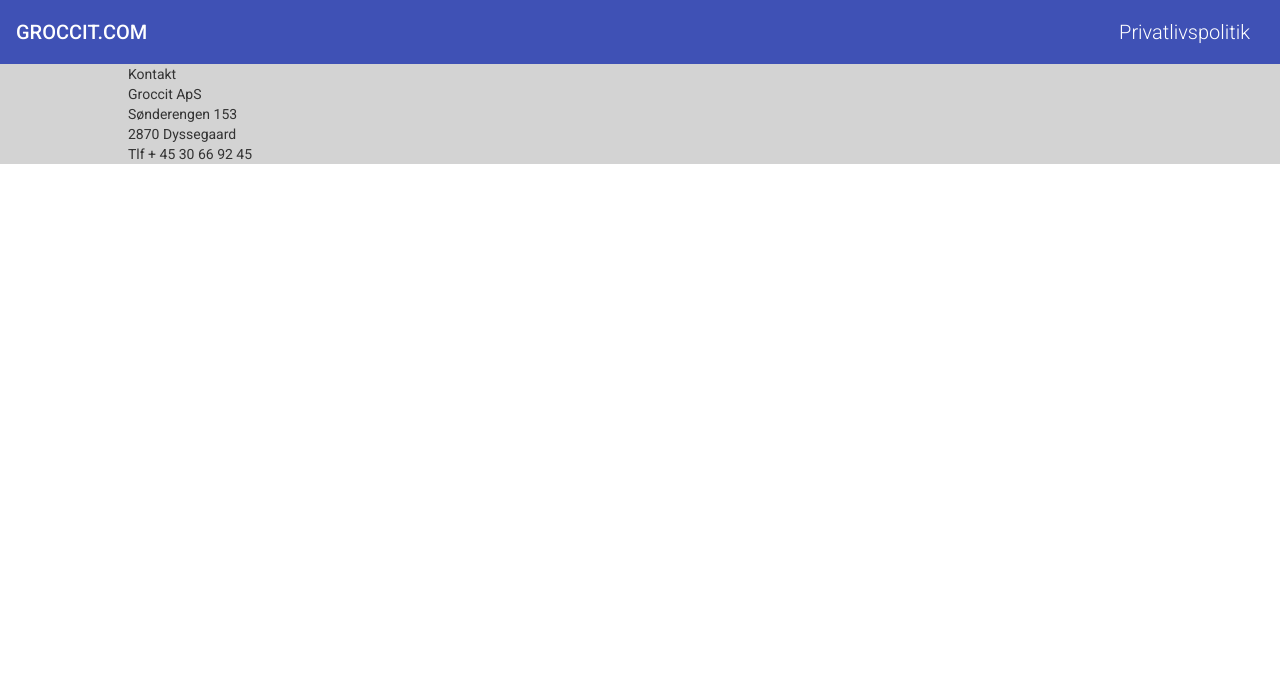
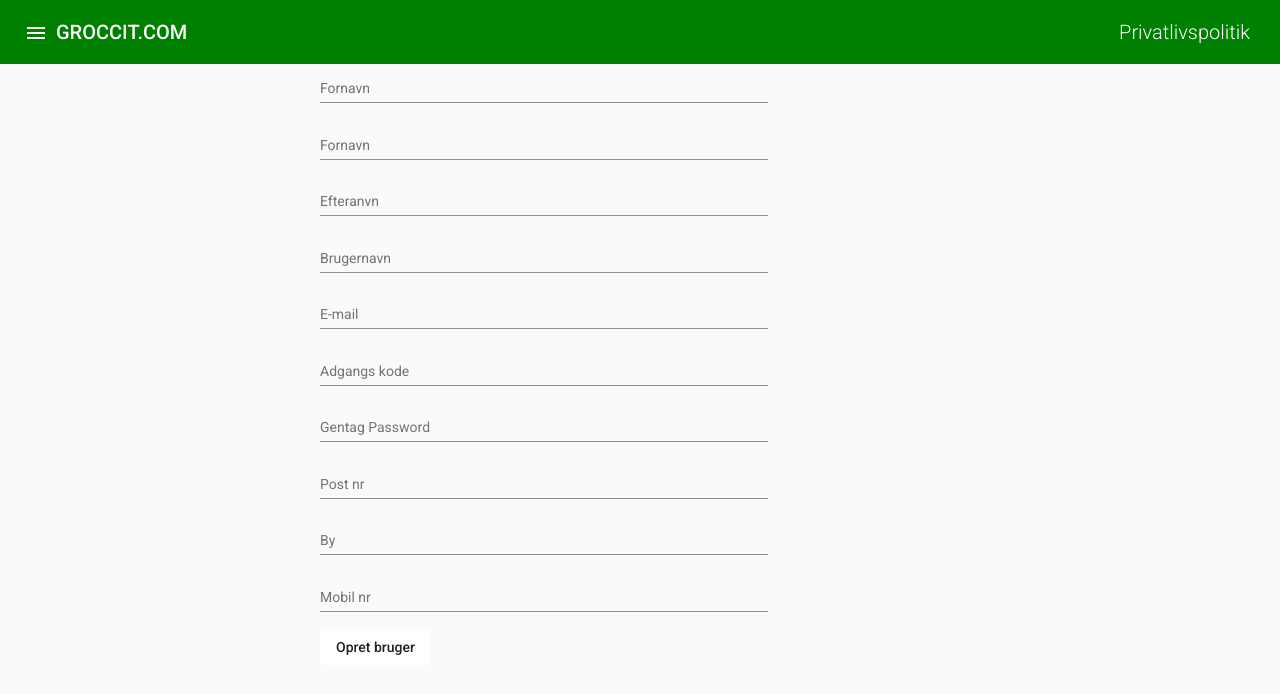
Before and after one commit to thokle/groccit-angular, an Angular app: page /user in a window 1280 px wide. Before the commit this address led to /. Shown: the top 694 px of the page. Built offline with nearby package versions, Linux system fonts and the light colour scheme.

Commit message:
removed footer added user form

```diff
--- a/src/app/app.component.html
+++ b/src/app/app.component.html
@@ -1,7 +1,8 @@
-<div class="fluid-container">
+<div  class="example-container" [class.example-is-mobile]="mobileQuery.matches" >
 
   <mat-toolbar color="primary">
     <mat-toolbar-row>
+      <button mat-icon-button (click)="snav.toggle()"><mat-icon>menu</mat-icon></button>
       <span routerLink="/"> GROCCIT.COM </span>
       <span class="example-spacer"></span>
       <div class="example-icon" aria-hidden="false" aria-label="Example heart icon">
@@ -10,16 +11,23 @@
 
     </mat-toolbar-row>
   </mat-toolbar>
-  <router-outlet>
+  <mat-sidenav-container class="example-sidenav-container"
+                         [style.marginTop.px]="mobileQuery.matches ? 56 : 0">
+    <mat-sidenav #snav [mode]="mobileQuery.matches ? 'over' : 'side'"
+                 [fixedInViewport]="mobileQuery.matches" fixedTopGap="56">
+      <mat-nav-list>
+        <a mat-list-item routerLink="user">Opret Bruger</a>
+      </mat-nav-list>
+    </mat-sidenav>
 
-  </router-outlet>
-  <footer style="background-color: lightgray; margin-bottom: 20%;">
-<div style="margin-left: 10%; margin-bottom: 30%;">
-  <span>Kontakt</span><br />
-  Groccit ApS <br/>
-  Sønderengen 153 <br/>
-  2870 Dyssegaard <br />
-  Tlf + 45 30 66 92 45
+    <mat-sidenav-content>
+      <router-outlet>
+
+      </router-outlet>
+    </mat-sidenav-content>
+
+  </mat-sidenav-container>
+
+
+
 </div>
-  </footer>
-</div>
--- a/src/app/app.component.scss
+++ b/src/app/app.component.scss
@@ -1,7 +1,38 @@
-.mat-toolbar.mat-primary  {
-
+.mat-toolbar {
+  background: green;
 }
 
+.example-container {
+  display: flex;
+  flex-direction: column;
+  position: absolute;
+  top: 0;
+  bottom: 0;
+  left: 0;
+  right: 0;
+}
+
+.example-is-mobile .example-toolbar {
+  position: fixed;
+  /* Make sure the toolbar will stay on top of the content as it scrolls past. */
+  z-index: 2;
+}
+
+h1.example-app-name {
+  margin-left: 8px;
+}
+
+.example-sidenav-container {
+  /* When the sidenav is not fixed, stretch the sidenav container to fill the available space. This
+     causes `<mat-sidenav-content>` to act as our scrolling element for desktop layouts. */
+  flex: 1;
+}
+
+.example-is-mobile .example-sidenav-container {
+  /* When the sidenav is fixed, don't constrain the height of the sidenav container. This allows the
+     `<body>` to be our scrolling element for mobile layouts. */
+  flex: 1 0 auto;
+}
 
 .example-icon {
   padding: 0 14px;
--- a/src/app/app.component.ts
+++ b/src/app/app.component.ts
@@ -1,10 +1,28 @@
-import { Component } from '@angular/core';
+import {ChangeDetectorRef, Component, OnDestroy} from '@angular/core';
+import {MediaMatcher} from '@angular/cdk/layout';
 
 @Component({
   selector: 'app-root',
   templateUrl: './app.component.html',
   styleUrls: ['./app.component.scss']
 })
-export class AppComponent {
+export class AppComponent implements OnDestroy {
+  mobileQuery: MediaQueryList;
   title = 'groccit-angular';
+
+  private mobileQueryListener: () => void;
+
+
+  fillerNav = Array.from({length: 50}, (_, i) => `Nav Item ${i + 1}`);
+  constructor(changeDetectorRef: ChangeDetectorRef, media: MediaMatcher) {
+    this.mobileQuery = media.matchMedia('(max-width: 600px)');
+    this.mobileQueryListener = () => changeDetectorRef.detectChanges();
+    this.mobileQuery.addListener(this.mobileQueryListener);
+  }
+
+  ngOnDestroy(): void {
+    this.mobileQuery.removeListener(this.mobileQueryListener);
+  }
+
+
 }
--- /dev/null
+++ b/src/app/user/user.component.html
@@ -0,0 +1,77 @@
+<div style="width: 50%; margin-left: 25%; margin-bottom: 0px; margin-top: 0px; height: 100% !important;" >
+<div class="example-container">
+  <mat-form-field style="width: 70%;">
+
+    <mat-label>{{firstname}}</mat-label>
+    <input matInput type="text" placeholder="{{firstname}}">
+  </mat-form-field>
+
+</div>
+  <div class="example-container">
+
+    <mat-form-field style="width: 70%;">
+      <mat-label>{{firstname}}</mat-label>
+      <input matInput type="text" >
+    </mat-form-field>
+  </div>
+
+  <div class="example-container">
+
+    <mat-form-field style="width: 70%;">
+      <mat-label>{{lastname}}</mat-label>
+      <input matInput type="text" >
+    </mat-form-field>
+  </div>
+  <div class="example-container">
+
+    <mat-form-field style="width: 70%;">
+      <mat-label>{{username}}</mat-label>
+      <input matInput type="text" >
+    </mat-form-field>
+  </div>
+  <div class="example-container">
+
+    <mat-form-field style="width: 70%;">
+      <mat-label>{{email}}</mat-label>
+      <input matInput type="text" >
+    </mat-form-field>
+  </div>
+  <div class="example-container">
+
+    <mat-form-field style="width: 70%;">
+      <mat-label>{{password}}</mat-label>
+      <input matInput type="text" >
+    </mat-form-field>
+  </div>
+  <div class="example-container">
+
+    <mat-form-field style="width: 70%;">
+      <mat-label>{{repeat}}</mat-label>
+      <input matInput type="text" >
+    </mat-form-field>
+  </div>
+  <div class="example-container">
+
+    <mat-form-field style="width: 70%;">
+      <mat-label>{{zipcode}}</mat-label>
+      <input matInput type="text" >
+    </mat-form-field>
+  </div>
+  <div class="example-container">
+
+    <mat-form-field style="width: 70%;">
+      <mat-label>{{city}}</mat-label>
+      <input matInput type="text" >
+    </mat-form-field>
+  </div>
+  <div class="example-container">
+
+    <mat-form-field style="width: 70%;">
+      <mat-label>{{phone}}</mat-label>
+      <input matInput type="text" >
+    </mat-form-field>
+  </div>
+  <div class="example-container">
+    <button mat-flat-button>{{opret}}</button>
+  </div>
+</div>
--- /dev/null
+++ b/src/app/user/user.component.ts
@@ -0,0 +1,25 @@
+import { Component, OnInit } from '@angular/core';
+
+@Component({
+  selector: 'app-user',
+  templateUrl: './user.component.html',
+  styleUrls: ['./user.component.scss']
+})
+export class UserComponent implements OnInit {
+
+  firstname = 'Fornavn';
+  lastname = 'Efteranvn';
+  username = 'Brugernavn';
+  password = 'Adgangs kode ';
+  repeat = 'Gentag Password';
+  email = 'E-mail';
+  zipcode = 'Post nr';
+  phone = 'Mobil nr';
+  city = 'By';
+  opret = 'Opret bruger';
+  constructor() { }
+
+  ngOnInit(): void {
+  }
+
+}
--- a/src/styles.scss
+++ b/src/styles.scss
@@ -1,5 +1,6 @@
 /* You can add global styles to this file, and also import other style files */
 @import '~@angular/material/prebuilt-themes/indigo-pink.css';
+
 
 body {
   font-family: Roboto, Arial, sans-serif;
@@ -13,6 +14,3 @@ body {
   float: right;
   margin: 8px;
 }
-
-html, body { height: 100%; }
-body { margin: 0; font-family: Roboto, "Helvetica Neue", sans-serif; }
```
Also changed, not shown: src/app/app.module.ts (+10 -3 lines), src/app/user.service.ts (added, +9 -0 lines), src/app/user/user.component.scss (added), 2 other files (tests, documents, lock files or other folders).
